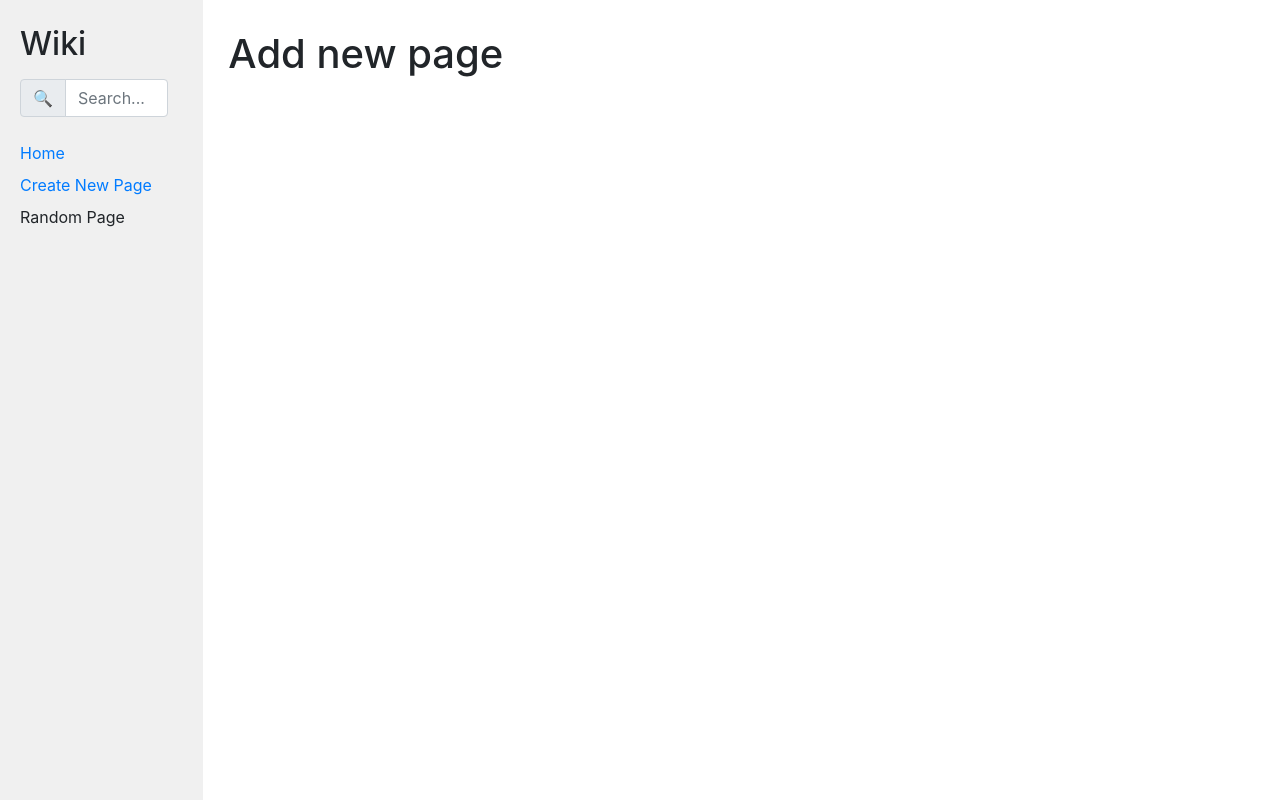
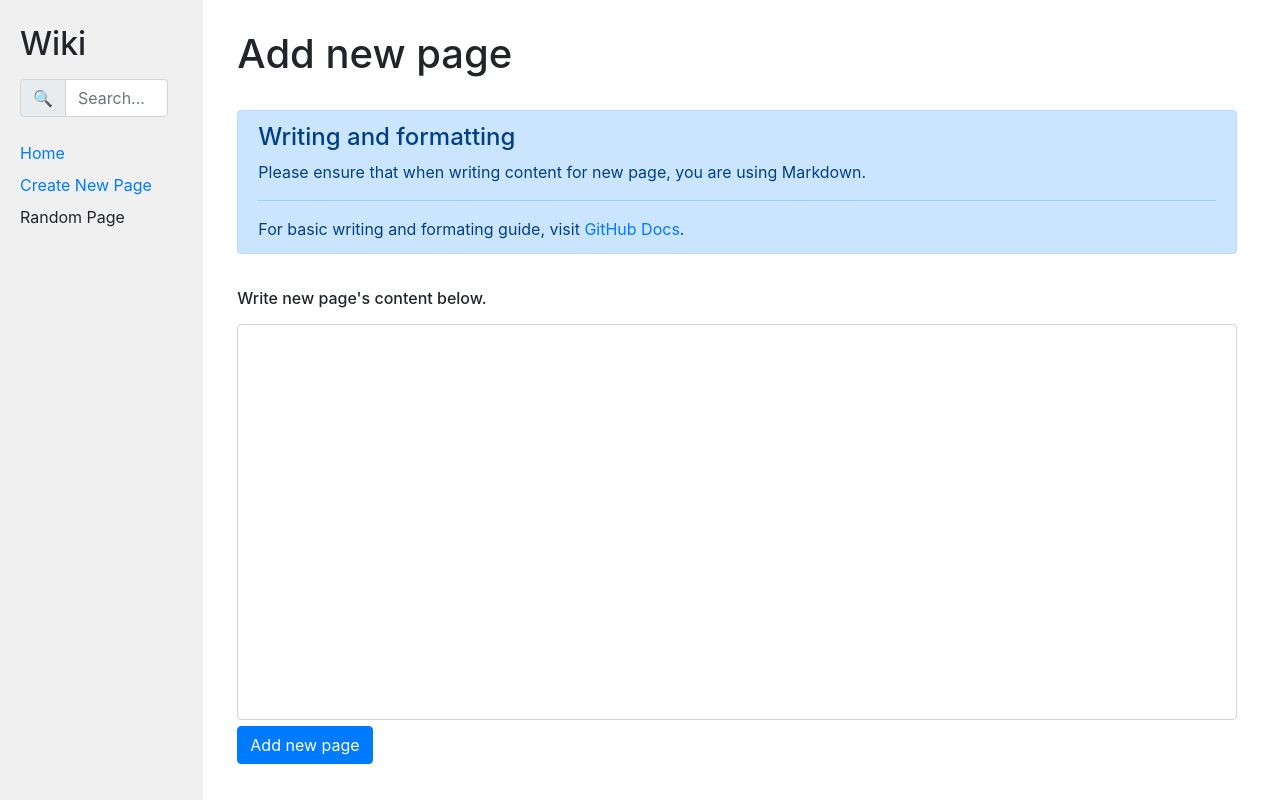
Before and after one commit to kamilbednarski/wiki, a Django app: page /new/ in a window 1280 px wide. Run offline with Django 3.2, Linux system fonts and the light colour scheme; some libraries are stand-ins or nearby versions.

Commit message:
new: add new page

```diff
--- a/encyclopedia/templates/encyclopedia/layout.html
+++ b/encyclopedia/templates/encyclopedia/layout.html
@@ -40,7 +40,7 @@
                 </div>
             </div>
             <div class="main col-lg-10 col-md-9">
-                <div class="container-fluid">
+                <div class="container-fluid pl-4 pr-5">
                     {% block body %}
                     {% endblock %}
                 </div>
--- a/encyclopedia/templates/encyclopedia/new_page.html
+++ b/encyclopedia/templates/encyclopedia/new_page.html
@@ -5,8 +5,31 @@
 {% endblock %}
 
 {% block body %}
-    <h1>Add new page</h1>
-
+    <div class="row">
+        <div class="col">
+            <h1>Add new page</h1>
+        </div>
+    </div>
+    <div class="row pt-4">
+        <div class="col">
+            <div class="alert alert-primary">
+                <h4 class="alert-heading">Writing and formatting</h4>
+                <p>Please ensure that when writing content for new page, you are using Markdown.</p>
+                <hr>
+                <p class="mb-0">For basic writing and formating guide, visit <a href="https://docs.github.com/en/free-pro-team@latest/github/writing-on-github/basic-writing-and-formatting-syntax">GitHub Docs</a>.</p>
+            </div>
+        </div>
+    </div>
+    <form action="{% url 'encyclopedia:new_page' %}" method="POST">
+        {% csrf_token %}
+        <div class="row pt-3">
+            <div class="col" style="height: 55vh;">
+                <label for="newPageContentInput"><h6>Write new page's content below.</h6></label>
+                <textarea name="text_input" style="resize:none; height: 90%;" class="form-control text-field-custom" id="newPageContentInput"></textarea>
+            </div>
+        </div>
+        <input class="btn btn-primary" type="submit" value="Add new page">
+    </form>
 
 
 {% endblock %}
```
Also changed, not shown: encyclopedia/views.py (line endings or trailing spaces).
